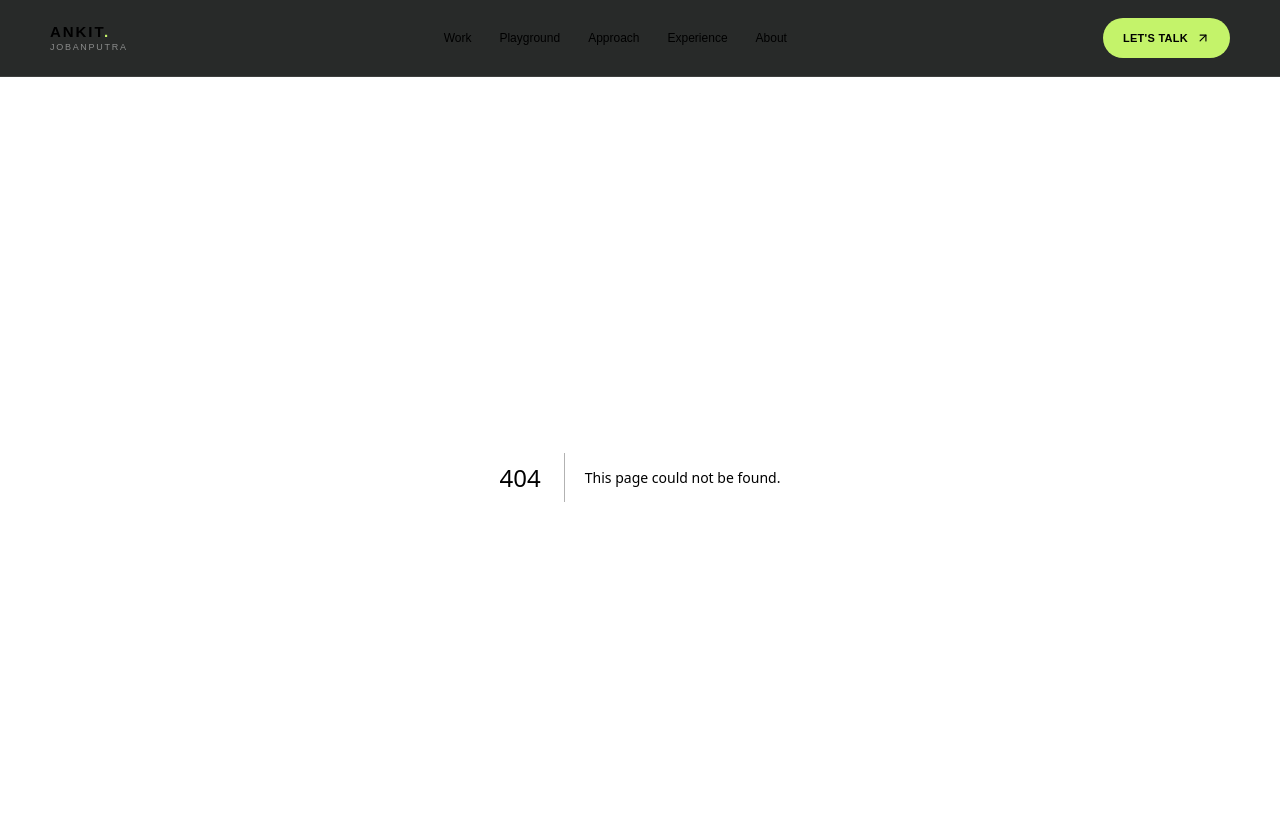
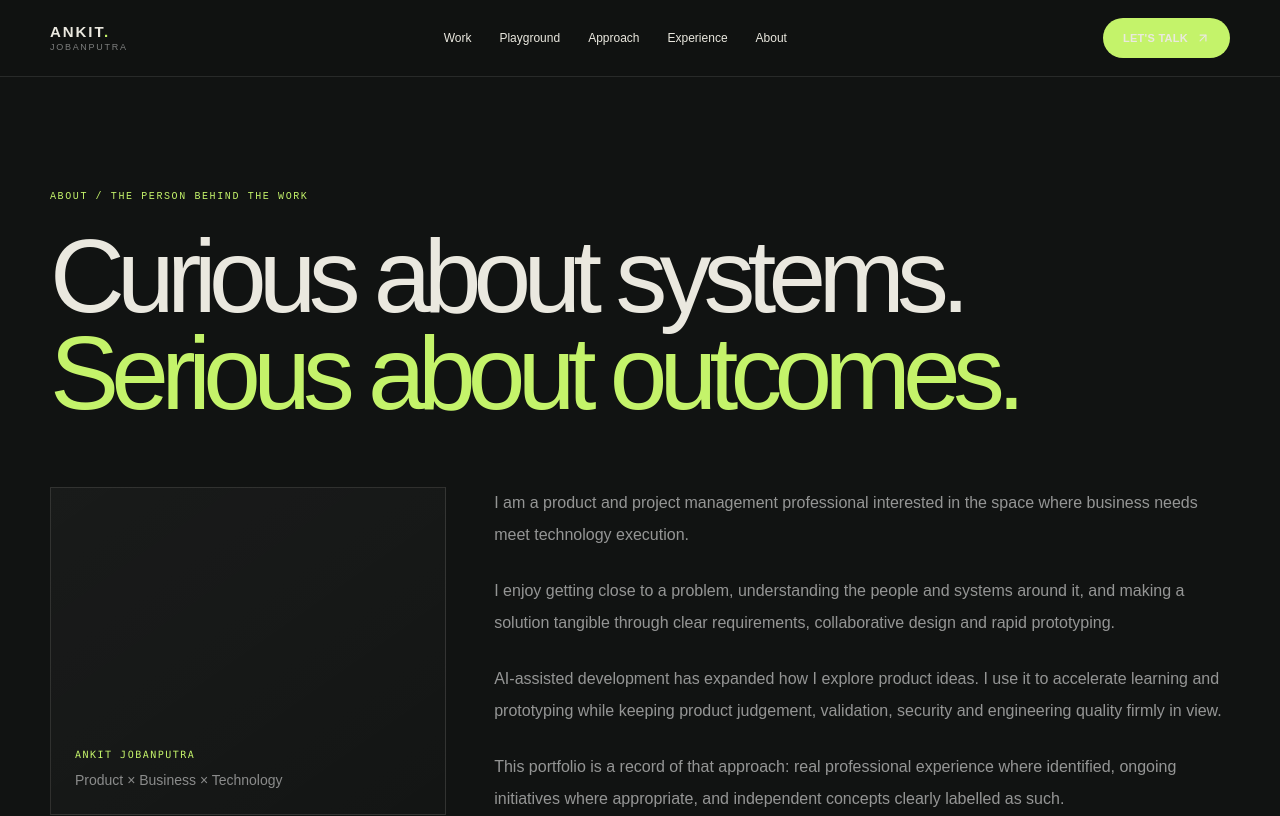
Before and after one commit to ajobs92/ankit-jobanputra-portfolio, a Next.js app: page /about in a window 1280 px wide. Before the commit this address had no page. Shown: the top 816 px of the page. Built offline with nearby package versions, Linux system fonts and the light colour scheme.

Commit message:
feat: add about page

```diff
--- /dev/null
+++ b/src/app/about/page.tsx
@@ -0,0 +1,5 @@
+import type { Metadata } from "next";
+export const metadata: Metadata = { title: "About" };
+export default function AboutPage() {
+ return <div className="container-shell py-20 md:py-28"><p className="eyebrow">ABOUT / THE PERSON BEHIND THE WORK</p><h1 className="display-title mt-6 max-w-5xl">Curious about systems. <span className="text-[#c4f36a]">Serious about outcomes.</span></h1><div className="mt-16 grid gap-12 md:grid-cols-[.7fr_1.3fr]"><div className="panel flex min-h-72 items-end p-6"><div><p className="font-mono text-[10px] tracking-[.15em] text-[#c4f36a]">ANKIT JOBANPUTRA</p><p className="mt-2 text-sm text-white/50">Product × Business × Technology</p></div></div><div className="space-y-6 text-base leading-8 text-white/55"><p>I am a product and project management professional interested in the space where business needs meet technology execution.</p><p>I enjoy getting close to a problem, understanding the people and systems around it, and making a solution tangible through clear requirements, collaborative design and rapid prototyping.</p><p>AI-assisted development has expanded how I explore product ideas. I use it to accelerate learning and prototyping while keeping product judgement, validation, security and engineering quality firmly in view.</p><p>This portfolio is a record of that approach: real professional experience where identified, ongoing initiatives where appropriate, and independent concepts clearly labelled as such.</p></div></div></div>;
+}
```
